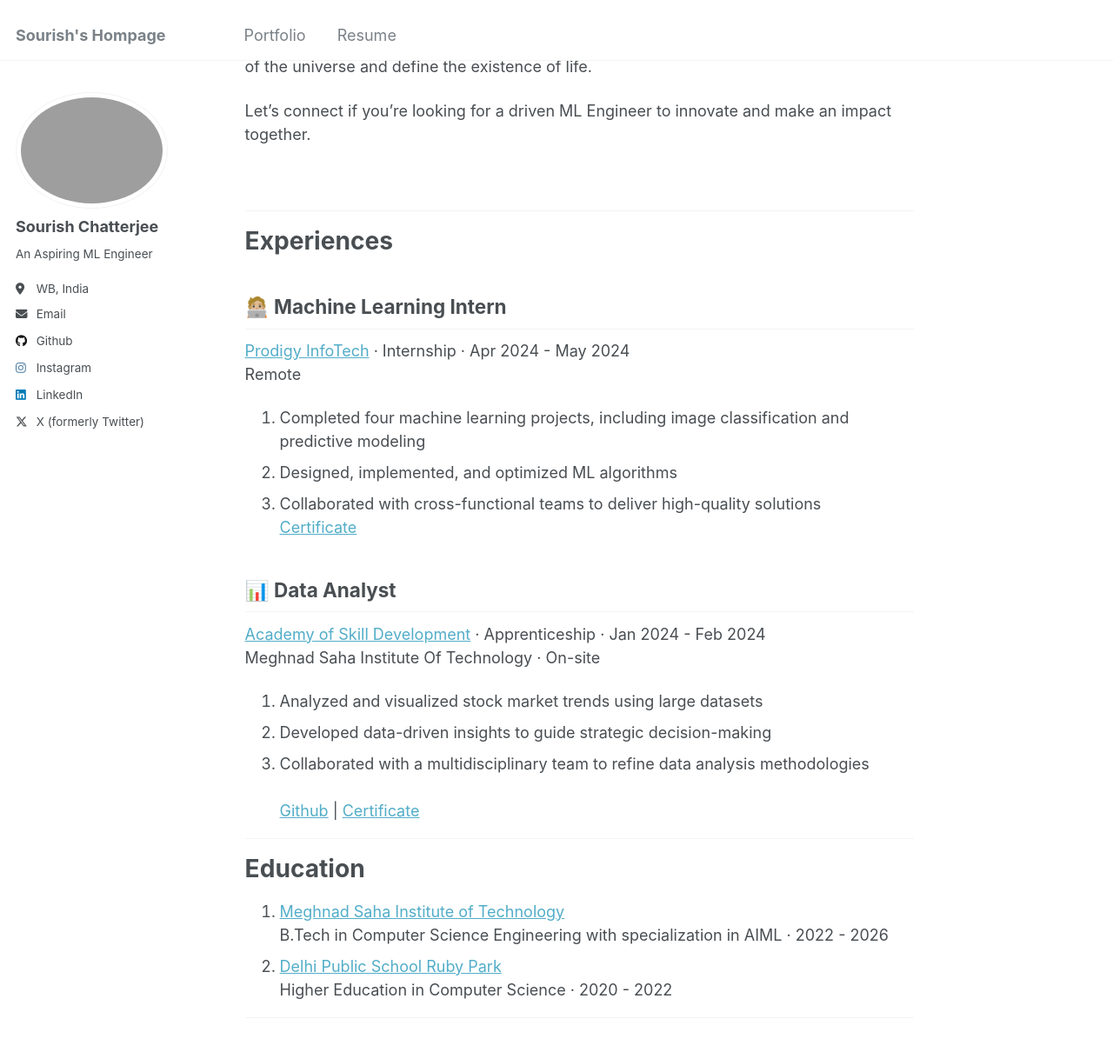
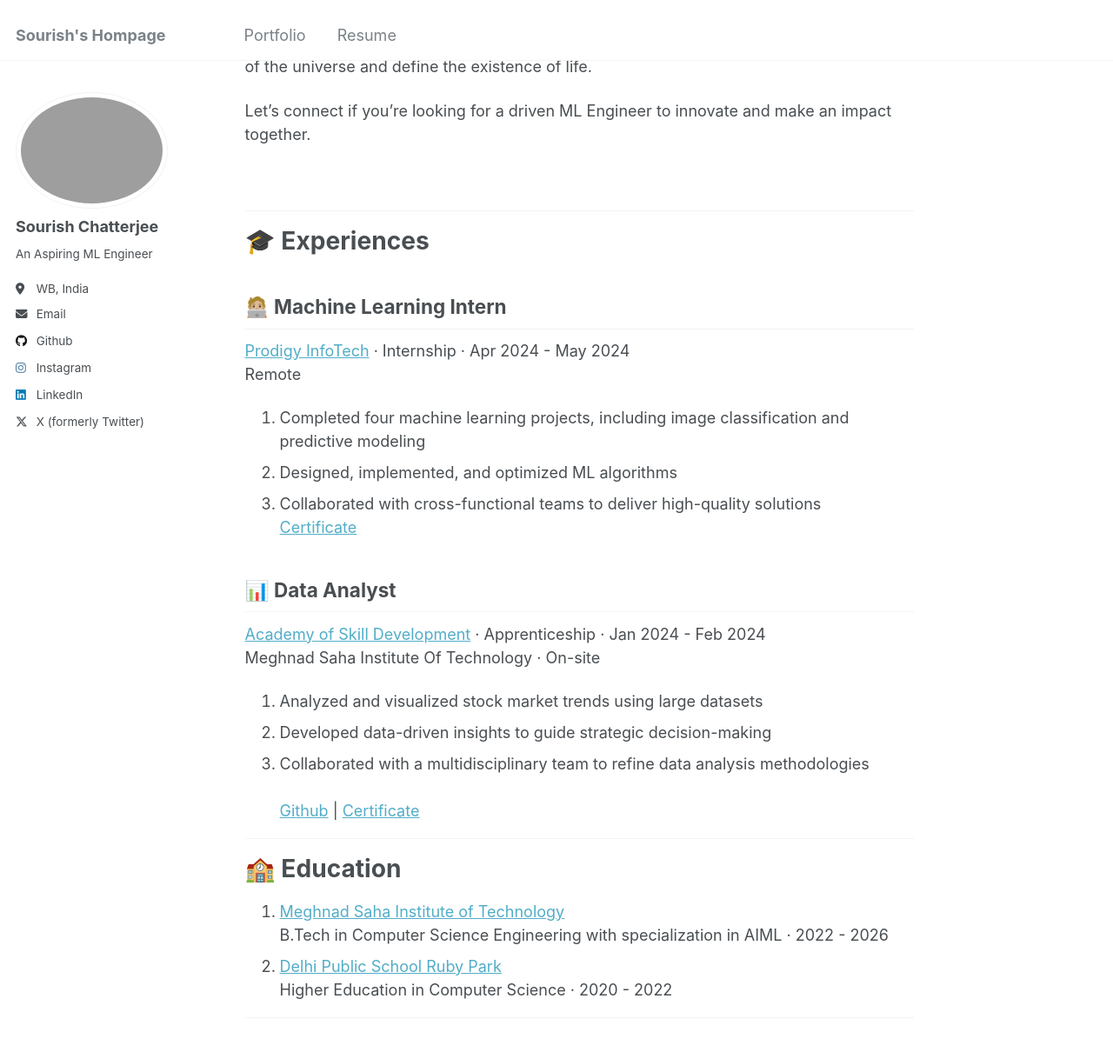
Before and after one commit to Nexalyze/Nexalyze.github.io, a Jekyll site: the page built from _pages/about.md, in a window 1280 px wide and 1400 px high, scrolled down 344 px. Shown: the top 1210 px of the window at 87% size. Built offline with Jekyll 4.4.1, drawn with Linux system fonts in a browser that asks for light colours.

Commit message:
File Changes

```diff
--- a/_pages/about.md
+++ b/_pages/about.md
@@ -25,7 +25,7 @@ Let's connect if you're looking for a driven ML Engineer to innovate and make an
 <br>
 <hr>
 
-# Experiences <br>
+# 🎓 Experiences <br>
 ## 🧑🏼‍💻 Machine Learning Intern <br>
 [Prodigy InfoTech](https://www.linkedin.com/company/prodigy-infotech/) · Internship · Apr 2024 - May 2024 <br>
 Remote <br>
@@ -44,7 +44,7 @@ Meghnad Saha Institute Of Technology · On-site <br>
 <br>
 <hr>
 
-# Education
+# 🏫 Education
 1. [Meghnad Saha Institute of Technology](https://www.linkedin.com/school/meghnadsahainstituteoftechnology/)<br>
 B.Tech in Computer Science Engineering with specialization in AIML · 2022 - 2026
 1. [Delhi Public School Ruby Park](https://www.linkedin.com/school/delhi-public-school-ruby-park/)<br>
```
